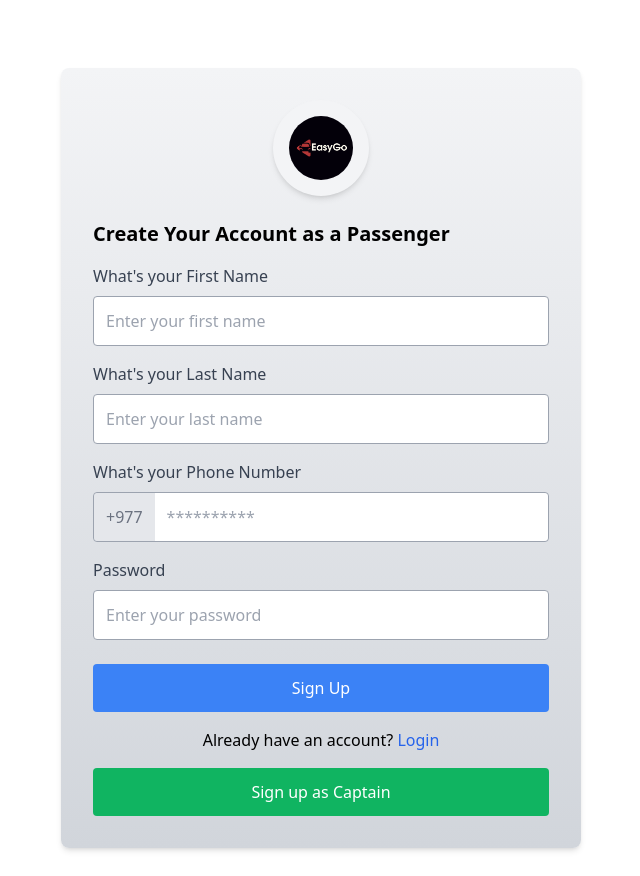
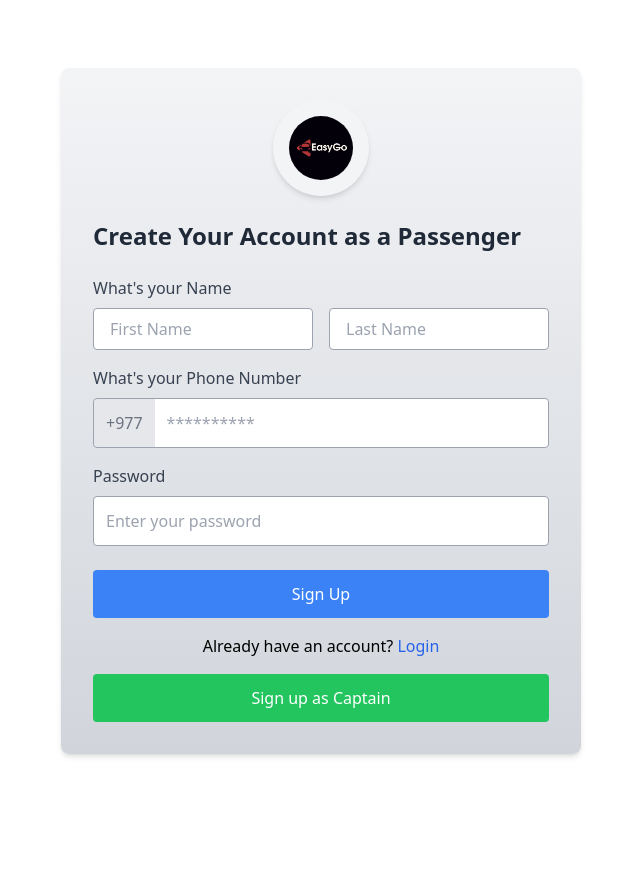
Before and after one commit to SupragyaBasnet/frontend_EasyGo_web, a React (Vite) app: page /signup in a window 1280 px wide. Shown: the whole page, without its empty margins (319-959 px from the left). After the commit the page ends 800 px from the top, so only its background shows below. Built offline with nearby package versions, Linux system fonts and the light colour scheme.

Commit message:
some changes in signup

```diff
--- a/src/pages/CaptainSignup.jsx
+++ b/src/pages/CaptainSignup.jsx
@@ -22,14 +22,22 @@ const CaptainSignup = () => {
         </h3>
         <div className="mb-4">
           <label className="block text-gray-700 font-medium mb-2">
-            What's our Captain's Full Name
+            What's our Captain's Name
           </label>
-          <input
-            required
-            type="text"
-            placeholder="Enter your full name"
-            className="border border-gray-400 p-3 rounded w-full focus:outline-none focus:ring-2 focus:ring-blue-500"
-          />
+          <div className="grid grid-cols-2 gap-4">
+            <input
+              required
+              type="text"
+              placeholder="First Name"
+              className="bg-white rounded px-4 py-2 border border-gray-400 focus:outline-none focus:ring-2 focus:ring-blue-500"
+            />
+            <input
+              required
+              type="text"
+              placeholder="Last Name"
+              className="bg-white rounded px-4 py-2 border border-gray-400 focus:outline-none focus:ring-2 focus:ring-blue-500"
+            />
+          </div>
         </div>
         <div className="mb-4">
           <label className="block text-gray-700 font-medium mb-2">
--- a/src/pages/UserSignup.jsx
+++ b/src/pages/UserSignup.jsx
@@ -1,13 +1,14 @@
 import React from "react";
-import { Link, useNavigate } from "react-router-dom"; // Import Link and useNavigate
+import { Link, useNavigate } from "react-router-dom";
 import EasyGoLogo from "../assets/EasyGo.png"; // Import the logo
 
 const UserSignup = () => {
-  const navigate = useNavigate(); // Initialize useNavigate
+  const navigate = useNavigate();
 
   return (
     <div className="p-7 max-w-md mx-auto mt-10 sm:max-w-lg lg:max-w-xl">
       <form className="bg-gradient-to-b from-gray-100 to-gray-300 shadow-md rounded-lg p-5 sm:p-8">
+        {/* Logo Section */}
         <div className="text-center mb-6">
           <div className="w-24 h-24 bg-gray-100 rounded-full mx-auto flex items-center justify-center shadow-md">
             <img
@@ -17,31 +18,33 @@ const UserSignup = () => {
             />
           </div>
         </div>
-        <h3 className="text-xl font-semibold mb-4 sm:text-xl">
+
+        <h3 className="text-xl font-semibold mb-6 text-gray-800 sm:text-2xl">
           Create Your Account as a Passenger
         </h3>
+
+        {/* Name Fields */}
         <div className="mb-4">
           <label className="block text-gray-700 font-medium mb-2">
-            What's your First Name
+            What's your Name
           </label>
+          <div className="grid grid-cols-2 gap-4">
             <input
               required
               type="text"
-            placeholder="Enter your first name"
-            className="border border-gray-400 p-3 rounded w-full focus:outline-none focus:ring-2 focus:ring-blue-500"
+              placeholder="First Name"
+              className="bg-white rounded px-4 py-2 border border-gray-400 focus:outline-none focus:ring-2 focus:ring-blue-500"
             />
-        </div>
-        <div className="mb-4">
-          <label className="block text-gray-700 font-medium mb-2">
-            What's your Last Name
-          </label>
             <input
               required
               type="text"
-            placeholder="Enter your last name"
-            className="border border-gray-400 p-3 rounded w-full focus:outline-none focus:ring-2 focus:ring-blue-500"
+              placeholder="Last Name"
+              className="bg-white rounded px-4 py-2 border border-gray-400 focus:outline-none focus:ring-2 focus:ring-blue-500"
             />
           </div>
+        </div>
+
+        {/* Phone Number */}
         <div className="mb-4">
           <label className="block text-gray-700 font-medium mb-2">
             What's your Phone Number
@@ -59,6 +62,8 @@ const UserSignup = () => {
             />
           </div>
         </div>
+
+        {/* Password */}
         <div className="mb-6">
           <label className="block text-gray-700 font-medium mb-2">
             Password
@@ -70,6 +75,8 @@ const UserSignup = () => {
             className="border border-gray-400 p-3 rounded w-full focus:outline-none focus:ring-2 focus:ring-blue-500"
           />
         </div>
+
+        {/* Buttons */}
         <div className="flex flex-col gap-4">
           <button
             type="submit"
@@ -85,7 +92,7 @@ const UserSignup = () => {
           </p>
           <button
             type="button"
-            className="bg-[#10b461] text-white px-5 py-3 rounded w-full hover:bg-green-500 transition-all duration-300"
+            className="bg-green-500 text-white px-5 py-3 rounded w-full hover:bg-green-600 transition-all duration-300"
             onClick={() => navigate("/captain-signup")} // Navigate to CaptainSignup
           >
             Sign up as Captain
```
Lines whose indentation alone changed are shown as unchanged.
